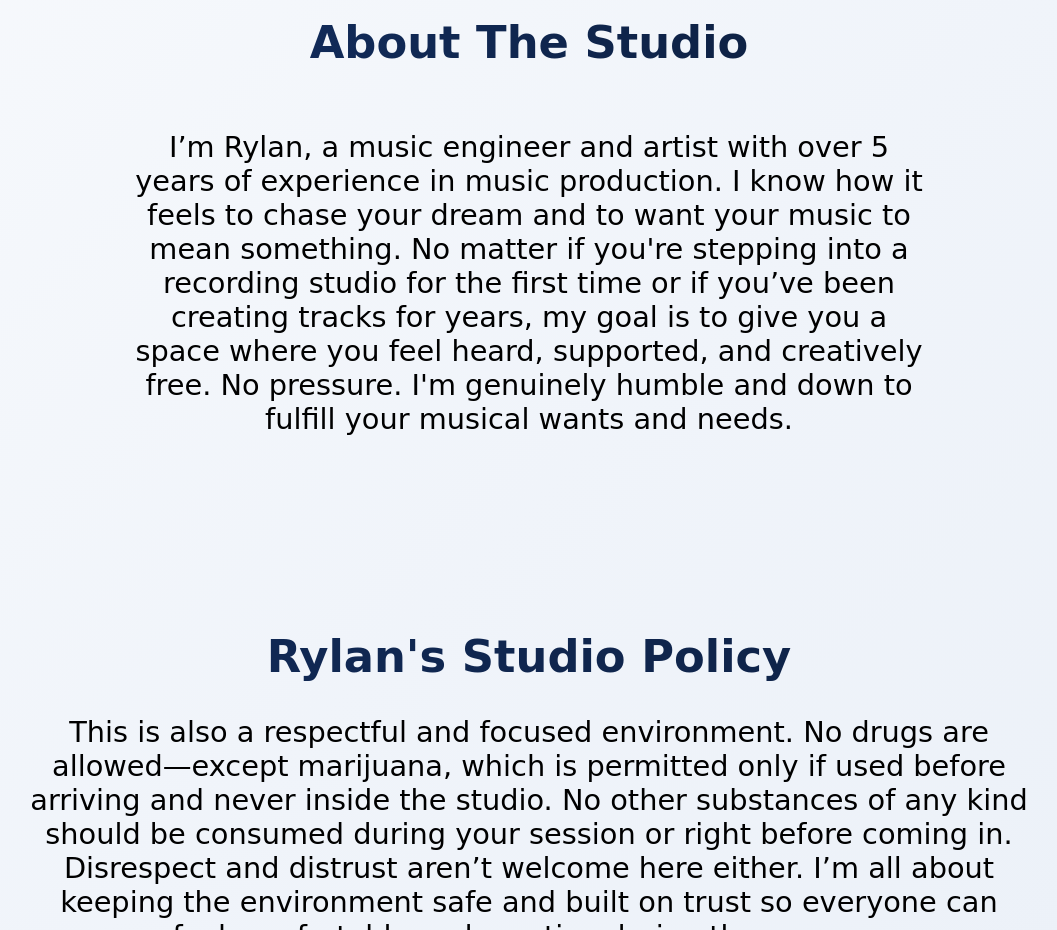
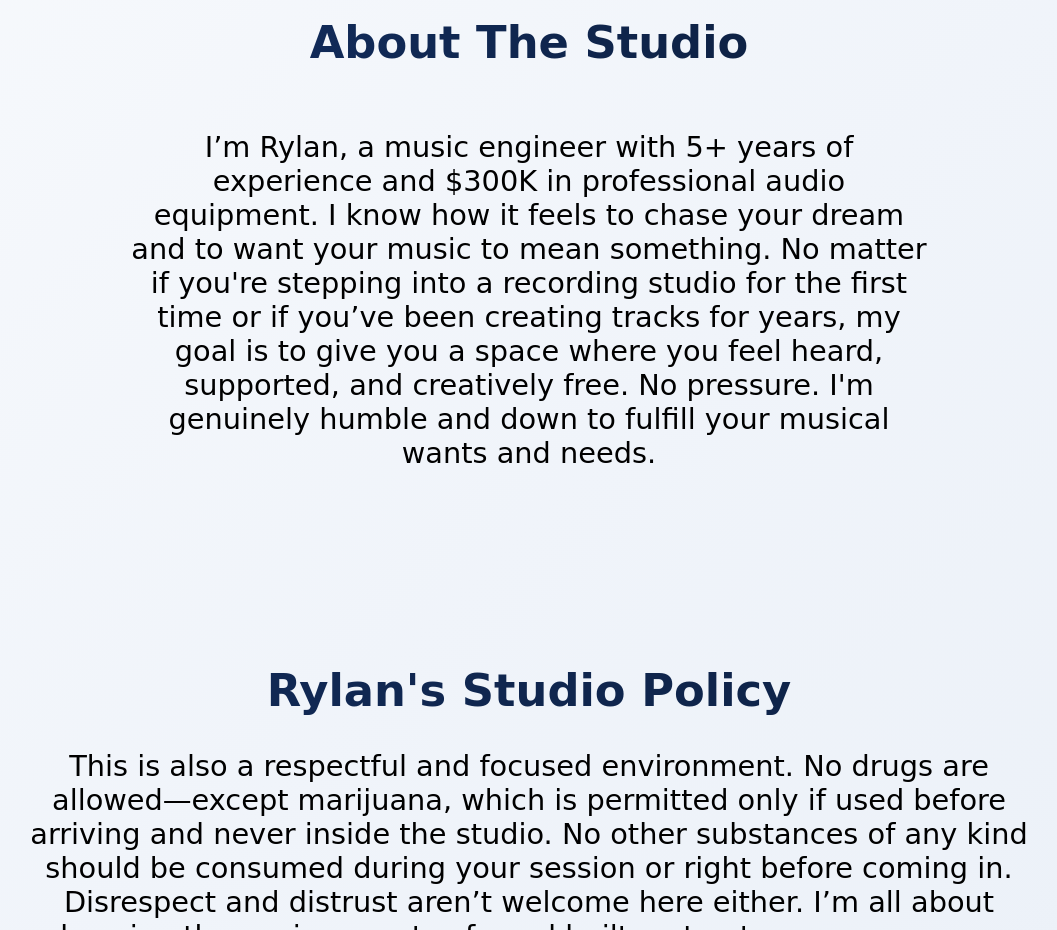
Before and after one commit to rylansstudio/rylansstudio.github.io, a plain HTML site: page index.html in a window 1280 px wide. Shown: the part 1620-2550 px from the top of the page, without its empty margins (111-1168 px from the left). Drawn offline with Linux system fonts and the light colour scheme; a script that the page names is missing; a web font is replaced by a local one.

Commit message:
Update index.html

```diff
--- a/index.html
+++ b/index.html
@@ -840,7 +840,7 @@ document.addEventListener('DOMContentLoaded', () => {
 
 <section id="about">
   <h2 class="section-title">About The Studio</h2>
-  <p>I’m Rylan, a music engineer and artist with over 5 years of experience in music production. I know how it feels to chase your dream and to want your music to mean something. No matter if you're stepping into a recording studio for the first time or if you’ve been creating tracks for years, my goal is to give you a space where you feel heard, supported, and creatively free. No pressure. I'm genuinely humble and down to fulfill your musical wants and needs.</p>
+  <p>I’m Rylan, a music engineer with 5+ years of experience and $300K in professional audio equipment. I know how it feels to chase your dream and to want your music to mean something. No matter if you're stepping into a recording studio for the first time or if you’ve been creating tracks for years, my goal is to give you a space where you feel heard, supported, and creatively free. No pressure. I'm genuinely humble and down to fulfill your musical wants and needs.</p>
 </section>
 
 <section id="policy">
```
